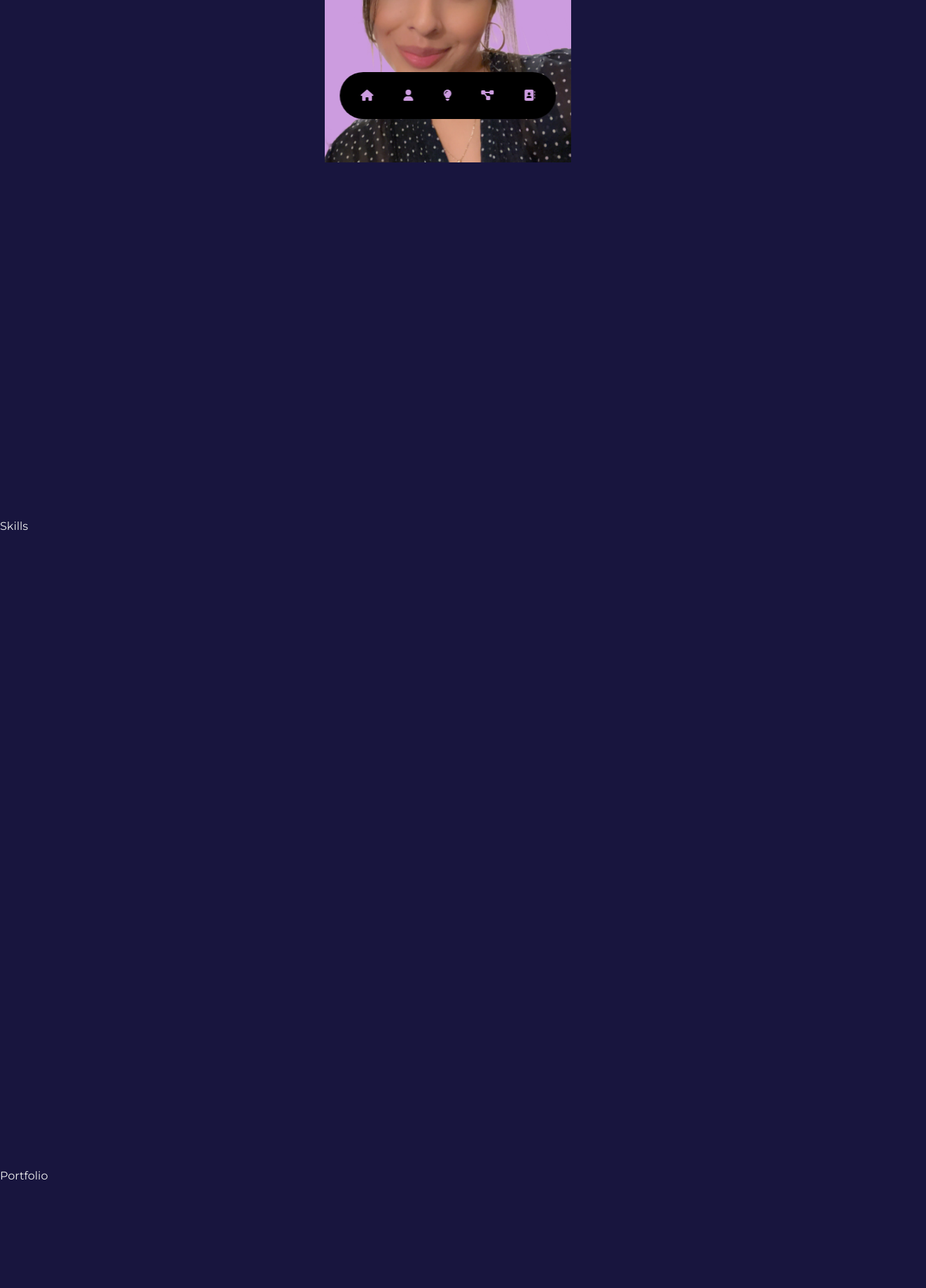
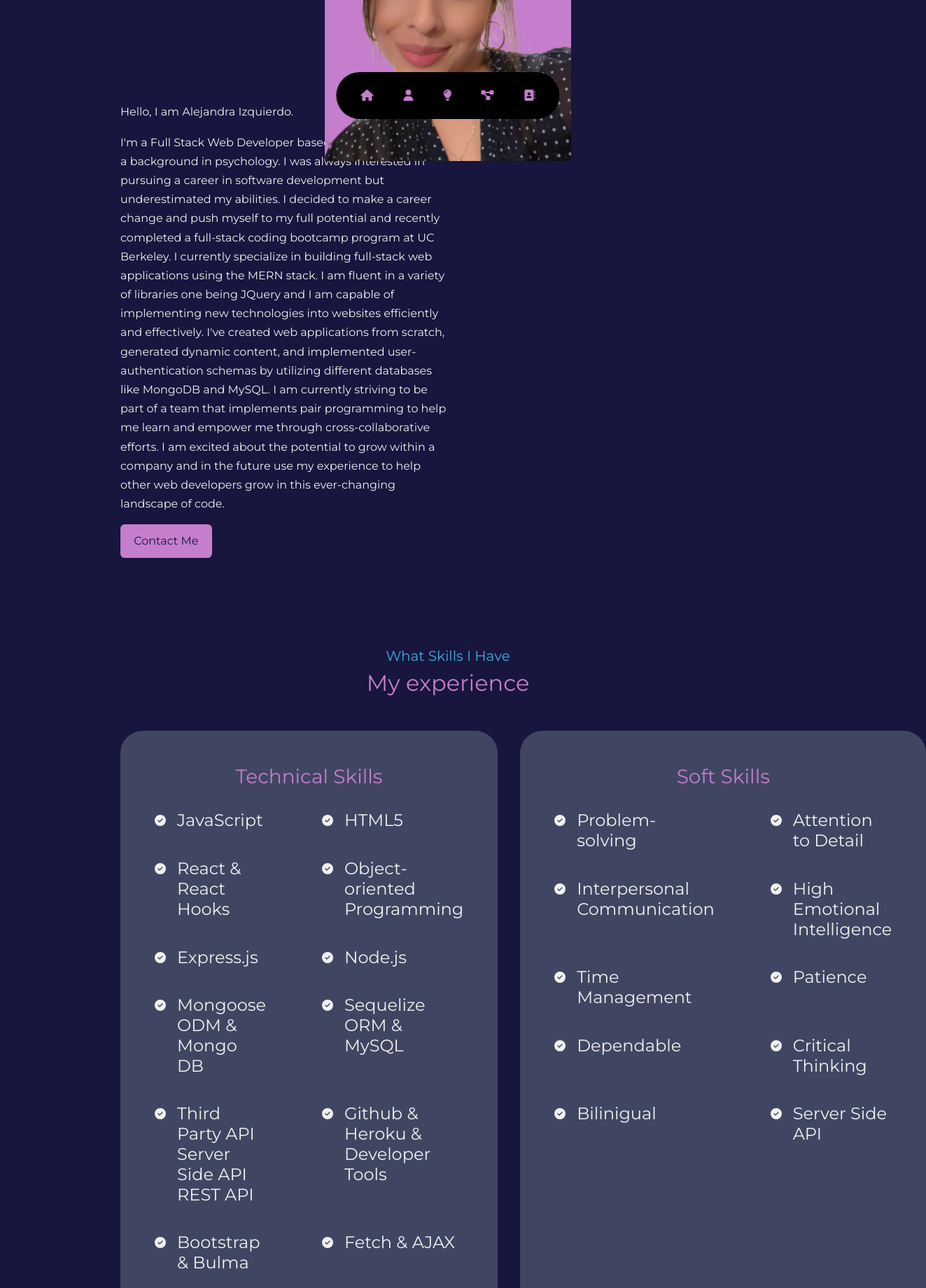
Before and after one commit to alenambo02/a-izquierdo-portfolio, a React (Create React App) app: page / in a window 1280 px wide. Shown: the part 600-2440 px from the top of the page at 70% size, 1323 px wide, since content can reach past the window. Built offline with nearby package versions, Linux system fonts and the light colour scheme.

Commit message:
add skills section and about section

```diff
--- a/src/App.js
+++ b/src/App.js
@@ -1,7 +1,8 @@
 // import components created for application based on order
 import React from "react";
+import Navbar from './components/navbar/Navbar'
 import Header from './components/header/Header'
-import Navbar from './components/navbar/Navbar'
+
 import About from './components/about/About'
 import Skills from './components/skills/Skills'
 import Portfolio from './components/portfolio/Portfolio'
@@ -12,8 +13,9 @@ import Footer from './components/footer/Footer'
 function App () {
       return (
         <>
+
+          <Navbar />
           <Header />
-          <Navbar />
           <About />
           <Skills />
           <Portfolio />
--- a/src/components/about/About.jsx
+++ b/src/components/about/About.jsx
@@ -5,7 +5,18 @@ import './about.css';
 const About = () => {
     return (
         <section id="about">
-        About
+            <h5>Get to know</h5>
+            <h2>About Me</h2>
+
+            <div className='container about__container'>
+                <div className='about__content'>
+                    <p> Hello, I am Alejandra Izquierdo.</p>
+                    <p> I'm a Full Stack Web Developer based in Stockton, CA with a background in psychology. I was always interested in pursuing a career in software development but underestimated my abilities. I decided to make a career change and push myself to my full potential and recently completed a full-stack coding bootcamp program at UC Berkeley.  I currently specialize in building full-stack web applications using the MERN stack. I am fluent in a variety of libraries one being JQuery and I am capable of implementing new technologies into websites efficiently and effectively. I've created web applications from scratch, generated dynamic content, and implemented user-authentication schemas by utilizing different databases like MongoDB and MySQL. I am currently striving to be part of a team that implements pair programming to help me learn and empower me through cross-collaborative efforts. I am excited about the potential to grow within a company and in the future use my experience to help other web developers grow in this ever-changing landscape of code. </p>
+                    <a href='#contact' className='btn btn-primary'>Contact Me</a>
+
+                </div>
+
+            </div>
         </section>
     )
 }
--- a/src/components/about/about.css
+++ b/src/components/about/about.css
@@ -1,3 +1,40 @@
-/* .aboutCont {
+.about__container {
+   display: grid;
+   grid-template-columns: 50% 35%;
+   gap: 15%
+}
 
-} */
+
+
+
+
+
+
+
+
+
+/* ================MEDIA QUERIES --responsiveness============================= */
+@media screen and (max-width: 1024px) {
+   .about__container {
+    grid-template-columns: 1fr;
+    gap: 0;
+   }
+   .about__me {
+    width: 50%;
+    margin: 2rem auto 4rem;
+   }
+
+  }
+/* small devices */
+  @media screen and (max-width: 600px) {
+   .about__me {
+    width: 65%;
+    margin: 0 auto 3rem;
+   }
+   .about__content {
+    text-align: center;
+   }
+   .about__content p {
+    margin: 1.5rem 0;
+   }
+  }
--- a/src/components/header/Header.jsx
+++ b/src/components/header/Header.jsx
@@ -7,8 +7,8 @@ import ResumeHelper from '../../utils/resumeHelper';
 
 const Header = () => {
     return (
-    <header id='header'>
-        <div className='container header__Cont'>
+    <header id='header' className='container header__container'>
+        <div >
         <h5>Hi I'm</h5>
         <h1>Alejandra Izquierdo</h1>
         <h5 className='textlight'>Junior Full-Stack Developer</h5>
@@ -18,7 +18,7 @@ const Header = () => {
             <img src={Me} alt='profilepicture'/>
         </div>
 
-        <a href='#contact' className='scroll_down'>Scroll Down</a>
+        {/* <a href='#contact' className='scroll_down'>Scroll Down</a> */}
         </div>
     </header>
     )
--- a/src/components/header/header.css
+++ b/src/components/header/header.css
@@ -12,12 +12,12 @@
 
 }
 
-.header__Cont {
+.header__container {
     text-align: center;
     height: 100%;
     position: relative;
     margin-top: 100px;
-
+    height: 50vh;
 }
 
 /* scroll down  */
@@ -36,3 +36,17 @@
     gap: 30px;
     justify-content: center;
 }
+
+
+/* ================MEDIA QUERIES --responsiveness============================= */
+  @media screen and (max-width: 1024px) {
+    /* header {
+        height: 65vh
+    } */
+  }
+/* small devices */
+  @media screen and (max-width: 600px) {
+    header {
+        height: 100vh;
+    }
+  }
--- a/src/components/navbar/navbar.css
+++ b/src/components/navbar/navbar.css
@@ -6,7 +6,7 @@ nav {
     z-index: 2;
     left: 50%;
     transform: translateX(-50%);
-    padding: 5px 15px;
+    padding: 5px 20px;
     bottom: 30px;
     display: flex;
     gap: 0.8rem;
--- a/src/components/skills/Skills.jsx
+++ b/src/components/skills/Skills.jsx
@@ -1,9 +1,138 @@
 import React from 'react'
+import './skills.css';
+import { FontAwesomeIcon } from '@fortawesome/react-fontawesome';
+import { faCheckCircle } from '@fortawesome/free-solid-svg-icons';
 
 const Skills = () => {
   return (
     <section id="skills">
-    Skills
+      <h5>What Skills I Have</h5>
+      <h2>My experience</h2>
+
+      <div className='container skills__container'>
+        <div className='technical__skills'>
+          <h3>Technical Skills</h3>
+          <div className='skills__content'>
+
+              <article className='skills__details'>
+                <FontAwesomeIcon icon={faCheckCircle} className='skills__details-icon'/>
+                <h4>JavaScript</h4>
+              </article>
+
+              <article className='skills__details'>
+                <FontAwesomeIcon icon={faCheckCircle} className='skills__details-icon'/>
+                <h4>HTML5</h4>
+              </article>
+
+              <article className='skills__details'>
+                  <FontAwesomeIcon icon={faCheckCircle} className='skills__details-icon'/>
+                  <h4>React & React Hooks</h4>
+              </article>
+
+              <article className='skills__details'>
+                <FontAwesomeIcon icon={faCheckCircle} className='skills__details-icon'/>
+                <h4>Object-oriented Programming</h4>
+              </article>
+
+              <article className='skills__details'>
+                <FontAwesomeIcon icon={faCheckCircle} className='skills__details-icon'/>
+                <h4>Express.js</h4>
+              </article>
+
+              <article className='skills__details'>
+                  <FontAwesomeIcon icon={faCheckCircle} className='skills__details-icon'/>
+                  <h4>Node.js</h4>
+              </article>
+
+              <article className='skills__details'>
+                <FontAwesomeIcon icon={faCheckCircle} className='skills__details-icon'/>
+                <h4>Mongoose ODM & Mongo DB</h4>
+              </article>
+
+              <article className='skills__details'>
+                <FontAwesomeIcon icon={faCheckCircle} className='skills__details-icon'/>
+                <h4>Sequelize ORM & MySQL</h4>
+              </article>
+
+              <article className='skills__details'>
+                <FontAwesomeIcon icon={faCheckCircle} className='skills__details-icon'/>
+                <h4>Third Party API Server Side API REST API </h4>
+              </article>
+
+              <article className='skills__details'>
+                <FontAwesomeIcon icon={faCheckCircle} className='skills__details-icon'/>
+                <h4>Github & Heroku & Developer Tools</h4>
+              </article>
+
+              <article className='skills__details'>
+                <FontAwesomeIcon icon={faCheckCircle} className='skills__details-icon'/>
+                <h4>Bootstrap & Bulma</h4>
+              </article>
+
+              <article className='skills__details'>
+                <FontAwesomeIcon icon={faCheckCircle} className='skills__details-icon'/>
+                <h4>Fetch & AJAX</h4>
+              </article>
+          </div>
+        </div>
+
+        <div className='soft__skills'>
+          <h3>Soft Skills</h3>
+          <div className='skills__content'>
+              <article className='skills__details'>
+                <FontAwesomeIcon icon={faCheckCircle} className='skills__details-icon'/>
+                <h4>Problem-solving</h4>
+              </article>
+
+              <article className='skills__details'>
+                <FontAwesomeIcon icon={faCheckCircle} className='skills__details-icon'/>
+                <h4>Attention to Detail</h4>
+              </article>
+
+              <article className='skills__details'>
+                  <FontAwesomeIcon icon={faCheckCircle} className='skills__details-icon'/>
+                  <h4>Interpersonal Communication</h4>
+              </article>
+
+              <article className='skills__details'>
+                <FontAwesomeIcon icon={faCheckCircle} className='skills__details-icon'/>
+                <h4>High Emotional Intelligence</h4>
+              </article>
+
+              <article className='skills__details'>
+                <FontAwesomeIcon icon={faCheckCircle} className='skills__details-icon'/>
+                <h4>Time Management</h4>
+              </article>
+
+              <article className='skills__details'>
+                <FontAwesomeIcon icon={faCheckCircle} className='skills__details-icon'/>
+                <h4>Patience</h4>
+              </article>
+
+              <article className='skills__details'>
+                  <FontAwesomeIcon icon={faCheckCircle} className='skills__details-icon'/>
+                  <h4>Dependable</h4>
+              </article>
+
+              <article className='skills__details'>
+                <FontAwesomeIcon icon={faCheckCircle} className='skills__details-icon'/>
+                <h4>Critical Thinking</h4>
+              </article>
+
+              <article className='skills__details'>
+                <FontAwesomeIcon icon={faCheckCircle} className='skills__details-icon'/>
+                <h4>Bilinigual</h4>
+              </article>
+
+              <article className='skills__details'>
+                <FontAwesomeIcon icon={faCheckCircle} className='skills__details-icon'/>
+                <h4>Server Side API</h4>
+              </article>
+          </div>
+        </div>
+
+      </div>
+
     </section>
 )
 }
--- a/src/components/skills/skills.css
+++ b/src/components/skills/skills.css
@@ -0,0 +1,73 @@
+.skills__container {
+    display: grid;
+    grid-template-columns: 1fr 1fr;
+    gap: 2rem;
+}
+
+
+.skills__container > div {
+    background-color: var(--color-background-variant);
+    padding: 3rem 3rem;
+    border-radius: 2rem;
+    border: 1px solid transparent;
+    transition: var(--transitionV);
+}
+
+.skills__container > div:hover {
+    background: transparent;
+    border-color: var(--color-main-variant);
+}
+
+.skills__container > div h3 {
+    color: var(--color-main);
+    text-align: center;
+    margin-bottom: 2rem;
+}
+
+.skills__content {
+    display: grid;
+    grid-template-columns: 1fr 1fr;
+    row-gap: 2rem;
+    column-gap: 5rem;
+
+}
+
+.skills__details {
+    display: flex;
+    gap: 1rem;
+
+}
+
+.skills__details-icon {
+    margin-top: 6px;
+    color: var(--color-primary);
+}
+
+/* =====================================MEDIA QUERIES========================================================== */
+
+@media screen and (max-width: 1024px) {
+    .skills__container {
+        grid-template-columns: 1fr;
+    }
+
+    .skills__container > div {
+        width: 80%;
+        padding: 2rem;
+        margin: 0 auto;
+    }
+
+    .skills__content {
+        padding: 1rem;
+    }
+}
+
+@media screen and (max-width: 600px) {
+    .skills__container {
+        gap: 1rem;
+    }
+
+    .skills__container > div {
+        width: 100%;
+        padding: 2rem 1rem;
+    }
+}
--- a/src/index.css
+++ b/src/index.css
@@ -13,11 +13,11 @@
 :root {
 /* color schema (change me here) */
 --color-background: rgb(24, 21, 62);
---color-background-alt: rgb(160, 160, 220);
---color-main: rgb(204, 156, 223);
---color-main-alt: rgb(108, 32, 146);
+--color-background-variant: rgb(64, 70, 98);
+--color-main: rgb(196, 126, 204);
+--color-main-variant: rgb(146, 51, 210);
 --color-blanco: rgb(241, 241, 241);
---color-light: rgb(152, 214, 237);
+--color-light: rgb(56, 175, 218);
 --color-dark: black;
 
 /* responsive part */
@@ -79,7 +79,6 @@ h1 {
 
 section {
   margin-top: 8rem;
-  height: 100vh;
 }
 
 section > h2,
```
